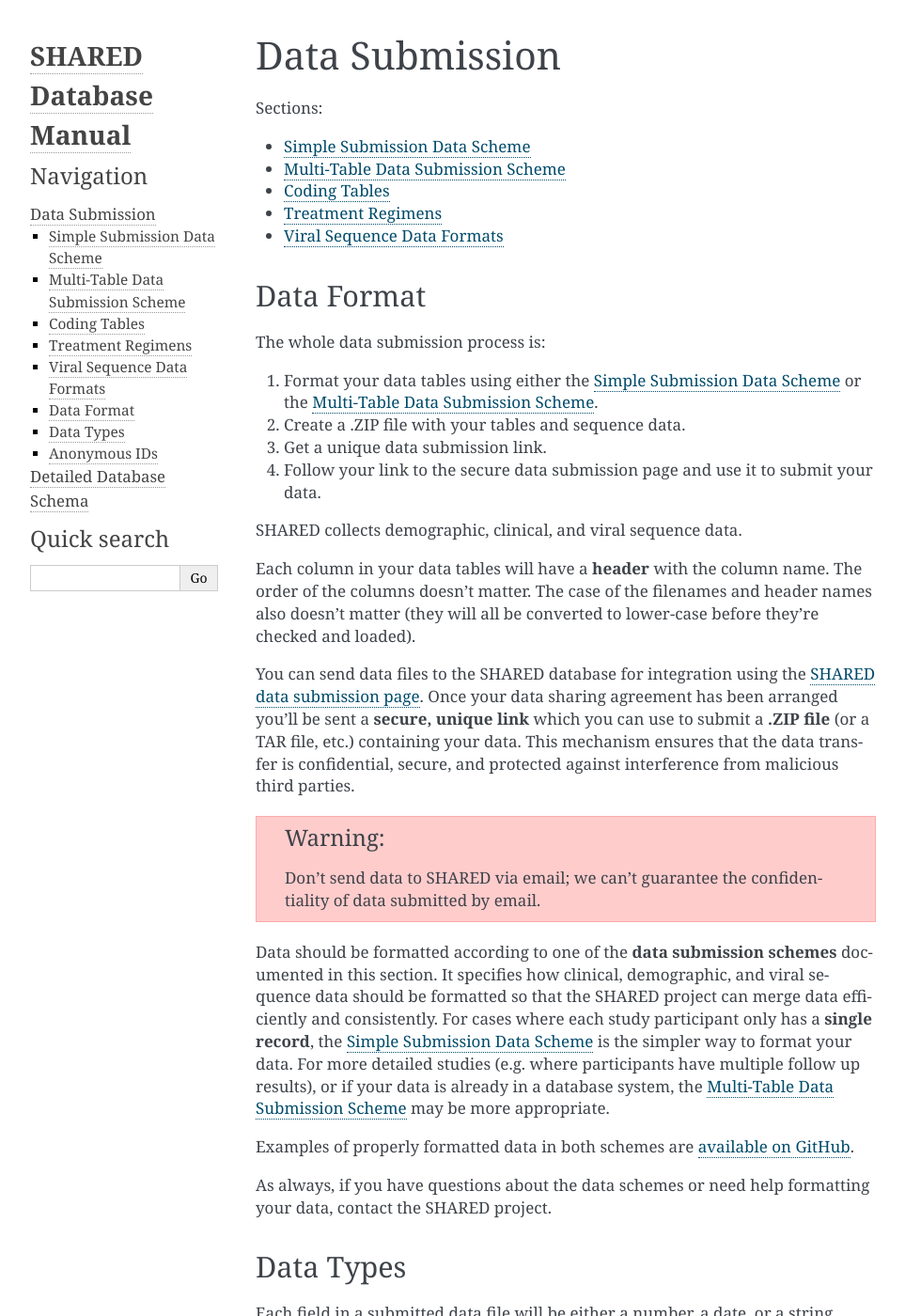
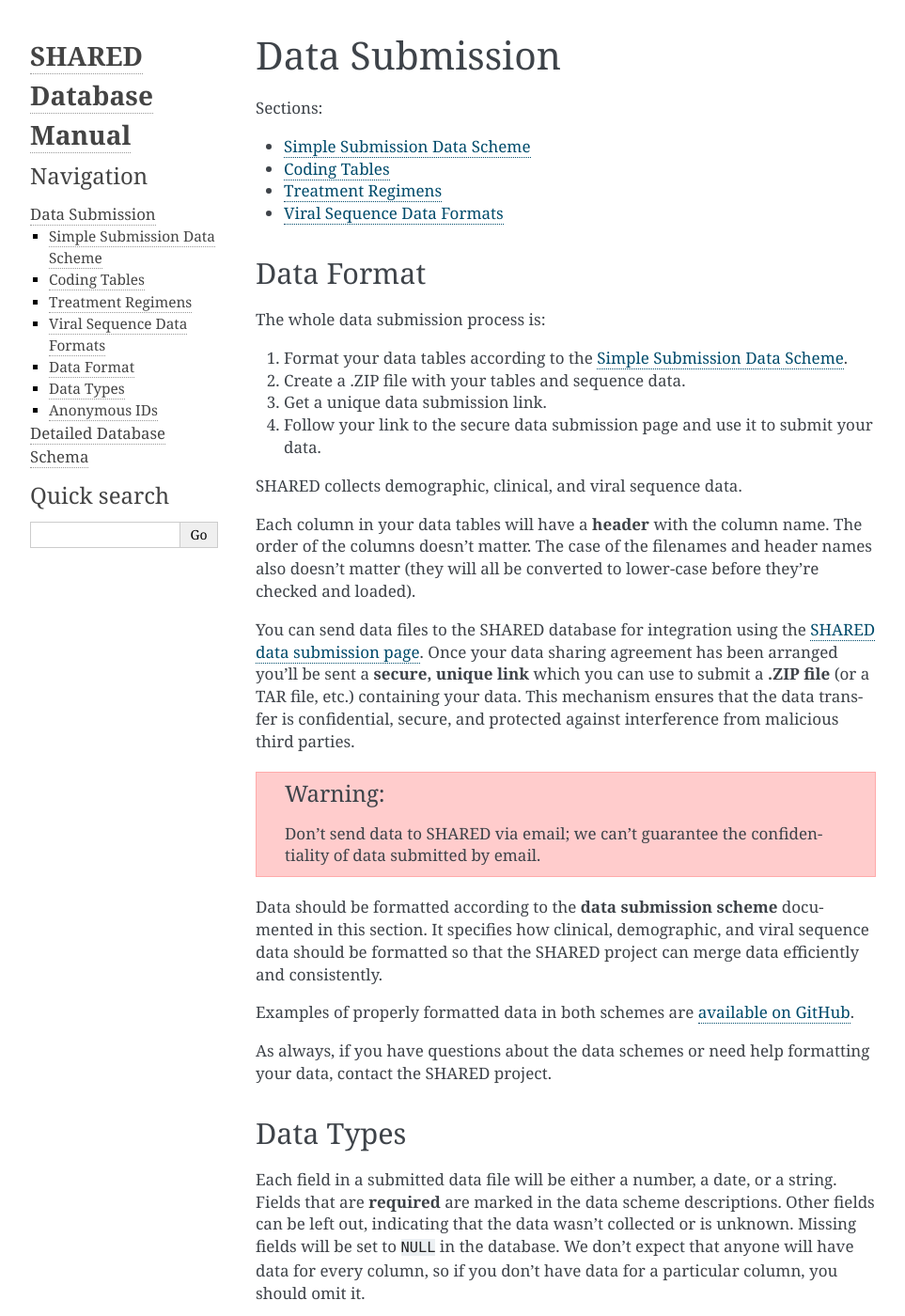
Before and after one commit to cfe-lab/shared-doc, a Sphinx documentation site: the page built from source/submission/index.rst, in a window 1280 px wide and 1400 px high. Shown: the whole window at 94% size, without its empty margins (148-1111 px from the left). Built offline with Sphinx 7.4.7, drawn with Linux system fonts in a browser that asks for light colours; formulas are drawn with MathJax 3.

Commit message:
Remove the deprecated multi-table scheme

```diff
--- a/source/submission/index.rst
+++ b/source/submission/index.rst
@@ -8,7 +8,6 @@
    :caption: Sections:
 
    simple_scheme
-   multi_table_scheme
    coding_tables
    treatment_regimens
    sequence_data_formats
@@ -18,8 +17,7 @@
 
 The whole data submission process is:
 
-1. Format your data tables using either the :ref:`simple_scheme` or the
-   :ref:`multi_table_scheme`.
+1. Format your data tables according to the :ref:`simple_scheme`.
 2. Create a .ZIP file with your tables and sequence data.
 3. Get a unique data submission link.
 4. Follow your link to the secure data submission page and use it to
@@ -45,15 +43,10 @@
 .. warning:: Don't send data to SHARED via email; we can't guarantee
              the confidentiality of data submitted by email.
 
-Data should be formatted according to one of the **data submission
-schemes** documented in this section. It specifies how clinical,
-demographic, and viral sequence data should be formatted so that the
-SHARED project can merge data efficiently and consistently. For
-cases where each study participant only has a **single record**, the
-:ref:`simple_scheme` is the simpler way to format your data. For more
-detailed studies (e.g. where participants have multiple follow up
-results), or if your data is already in a database system, the
-:ref:`multi_table_scheme` may be more appropriate.
+Data should be formatted according to the **data submission scheme**
+documented in this section. It specifies how clinical, demographic,
+and viral sequence data should be formatted so that the SHARED project
+can merge data efficiently and consistently.
 
 Examples of properly formatted data in both schemes are `available on
 GitHub`_.
--- a/source/submission/sequence_data_formats.rst
+++ b/source/submission/sequence_data_formats.rst
@@ -8,11 +8,10 @@
 
 Sanger sequence data should be provided as FASTA files, with the
 cutoff used for concensues noted in the associated data table (see
-:ref:`simple_scheme` or the :ref:`multi_table_scheme_isolates` file in
-the multi-table scheme).
+:ref:`simple_scheme` for details).
 
 
 Next-Generation Sequencing Data Format
 --------------------------------------
 
-.. note:: Coming soon
+.. note:: This hasn't been decided yet, and we haven't merged any NGS data.
--- a/source/submission/simple_scheme.rst
+++ b/source/submission/simple_scheme.rst
@@ -11,5 +11,5 @@
 
 .. csv-table::
    :header: Name,Type,Required,Description,Possible Values
-   :file: schemes/simple.csv
+   :file: ./simple.csv
    :widths: auto
```
Also changed, not shown: source/submission/multi_table_scheme.rst (deleted, +0 -63 lines), 1 other file.
